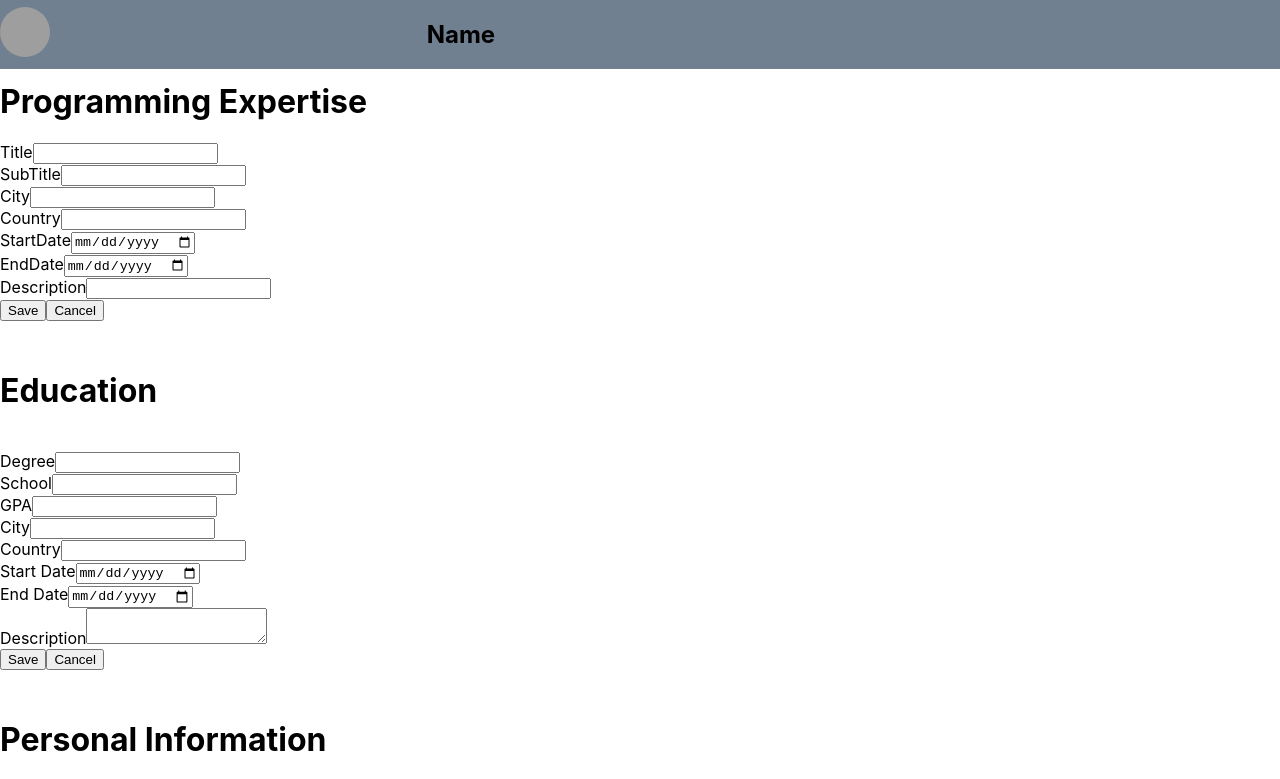
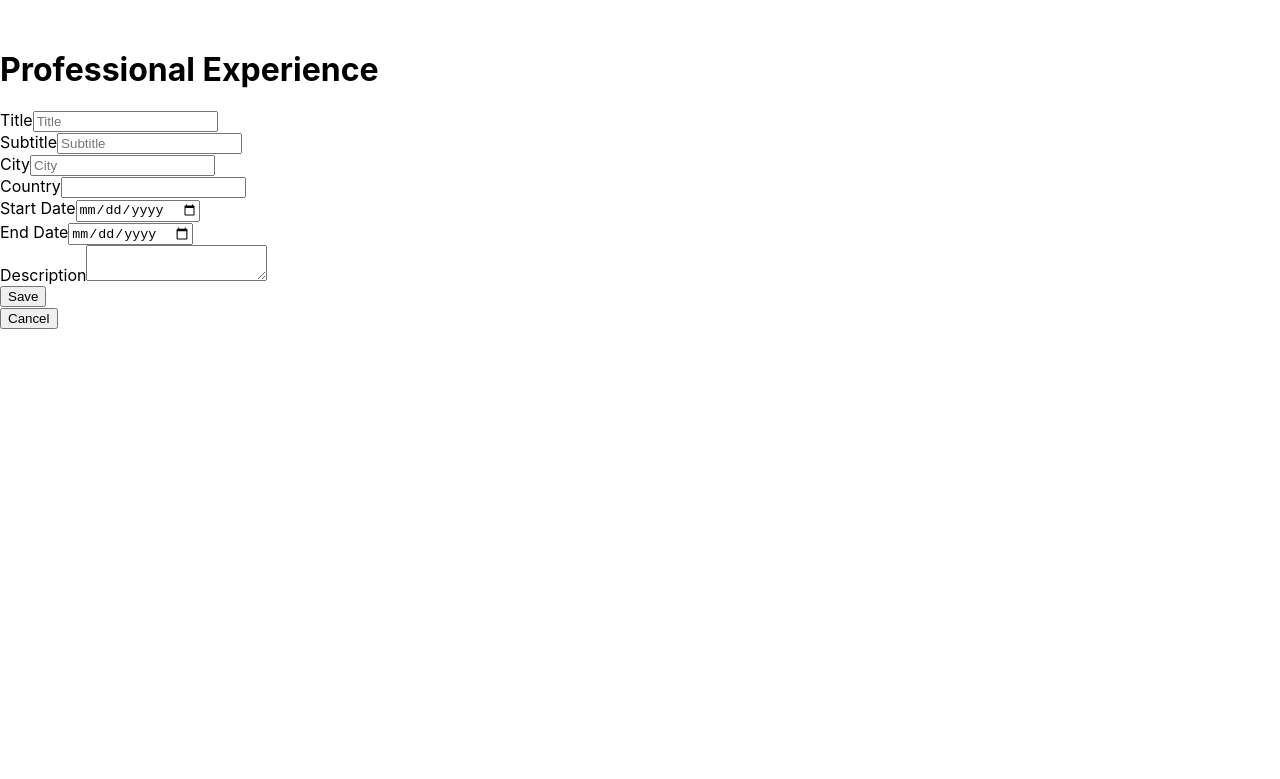
Before and after one commit to YurisCodingClub/dev-cv, a React (Create React App) app: page / in a window 1280 px wide. Shown: the top 779 px of the page. Built offline with nearby package versions, Linux system fonts and the light colour scheme; grey boxes are pictures that could not be loaded.

Commit message:
add ProfessionalExperience form

```diff
--- a/src/App.js
+++ b/src/App.js
@@ -1,26 +1,10 @@
 import './App.css'
-import Header from './components/Header'
-import DownloadButton from './components/DownloadButton'
-import ProgrammingExpertise from './components/ProgrammingExpertise'
-import Education from './components/Education'
-import PersonalInformation from './components/PersonalInformation'
-import CV from './components/CV'
-import Skills from './components/Skills'
-import SkipLink from './components/SkipLink'
+import ProfessionalExperience from './components/ProfessionalExperience'
 
 function App() {
   return (
     <>
-      <SkipLink />
-      <Header />
-      <main id='main'>
-        <DownloadButton />
-        <ProgrammingExpertise />
-        <Education />
-        <PersonalInformation />
-        <Skills />
-        <CV />
-      </main>
+      <ProfessionalExperience />
     </>
   )
 }
--- /dev/null
+++ b/src/components/ProfessionalExperience.js
@@ -0,0 +1,46 @@
+const ProfessionalExperience = () => {
+
+  return (
+    <>
+      <h1>Professional Experience</h1>
+      <form action="">
+        <div>
+          <label htmlFor="pe-title">Title</label>
+          <input type="text" name="pe-title" id="pe-title" placeholder="Title" required/>
+        </div>
+        <div>
+          <label htmlFor="pe-subtitle">Subtitle</label>
+          <input type="text" name="pe-subtitle" id="pe-subtitle" placeholder="Subtitle" required/>
+        </div>
+        <div>
+          <label htmlFor="pe-city">City</label>
+          <input type="text" name="pe-city" id="pe-city" placeholder="City" required/>
+        </div>
+        <div>
+          <label htmlFor="pe-country">Country</label>
+          <input type="text" name="pe-country" id="pe-country" required/>
+        </div>
+        <div>
+          <label htmlFor="pe-start-date">Start Date</label>
+          <input type="date" name="pe-start-date" id="pe-start-date" placeholder="Start Date" required/>
+        </div>
+        <div>
+          <label htmlFor="pe-end-date">End Date</label>
+          <input type="date" name="pe-end-date" id="pe-end-date" placeholder="End Date" required/>
+        </div>
+        <div>
+          <label for='pe-description'>Description</label>
+          <textarea name='pe-description' id='pe-description' required></textarea>
+        </div>
+        <div>
+          <button type="submit">Save</button>
+        </div>
+        <div>
+          <button>Cancel</button>
+        </div>
+      </form>
+    </>
+  )
+}
+
+export default ProfessionalExperience;
```
Also changed, not shown: 1 other file (tests, documents, lock files or other folders).
